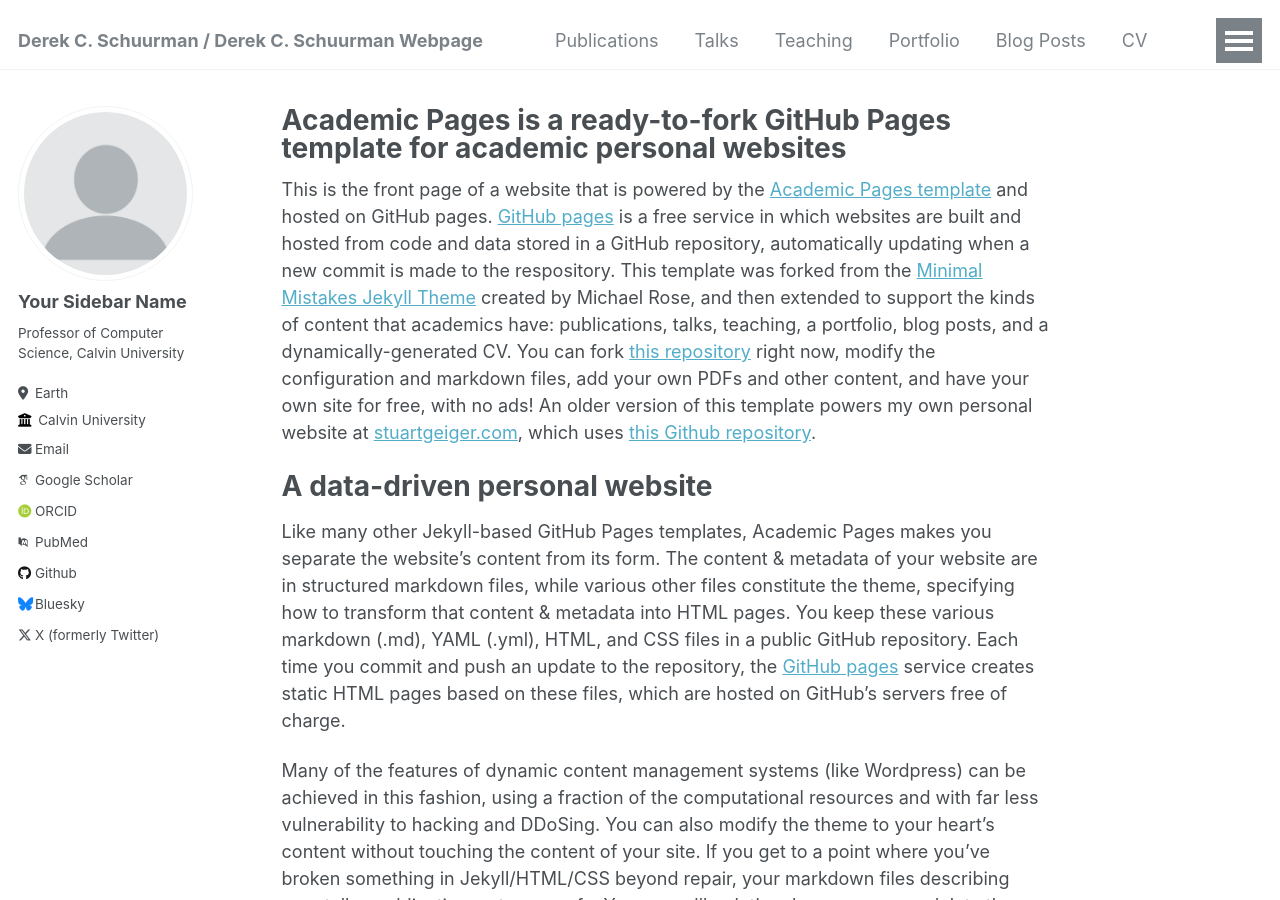
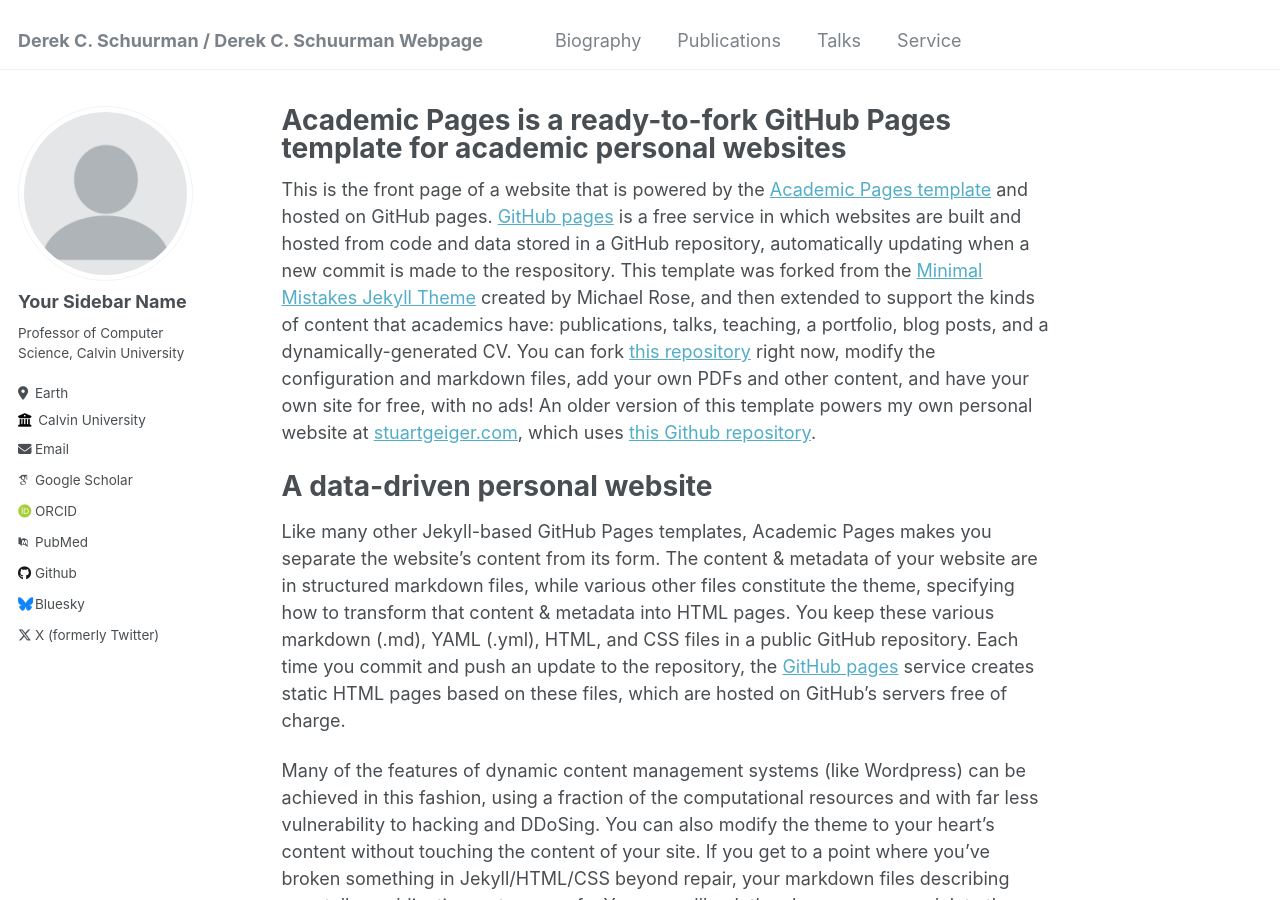
Before and after one commit to dschuurman/dschuurman.github.io, a Jekyll site: the page built from _pages/about.md, in a window 1280 px wide and 900 px high. Built offline with Jekyll 4.4.1, drawn with Linux system fonts in a browser that asks for light colours; some web fonts are replaced.

Commit message:
Update navigation.yml
updated navigation links

```diff
--- a/_data/navigation.yml
+++ b/_data/navigation.yml
@@ -1,22 +1,13 @@
 # main links links
 main:
+  - title: "Biography"
+    url: /biography/
+
   - title: "Publications"
     url: /publications/
 
   - title: "Talks"
     url: /talks/
 
-  - title: "Teaching"
-    url: /teaching/
-
-  - title: "Portfolio"
-    url: /portfolio/
-
-  - title: "Blog Posts"
-    url: /year-archive/
-
-  - title: "CV"
-    url: /cv/
-
-  - title: "Guide"
-    url: /markdown/
+  - title: "Service"
+    url: /service/
```
